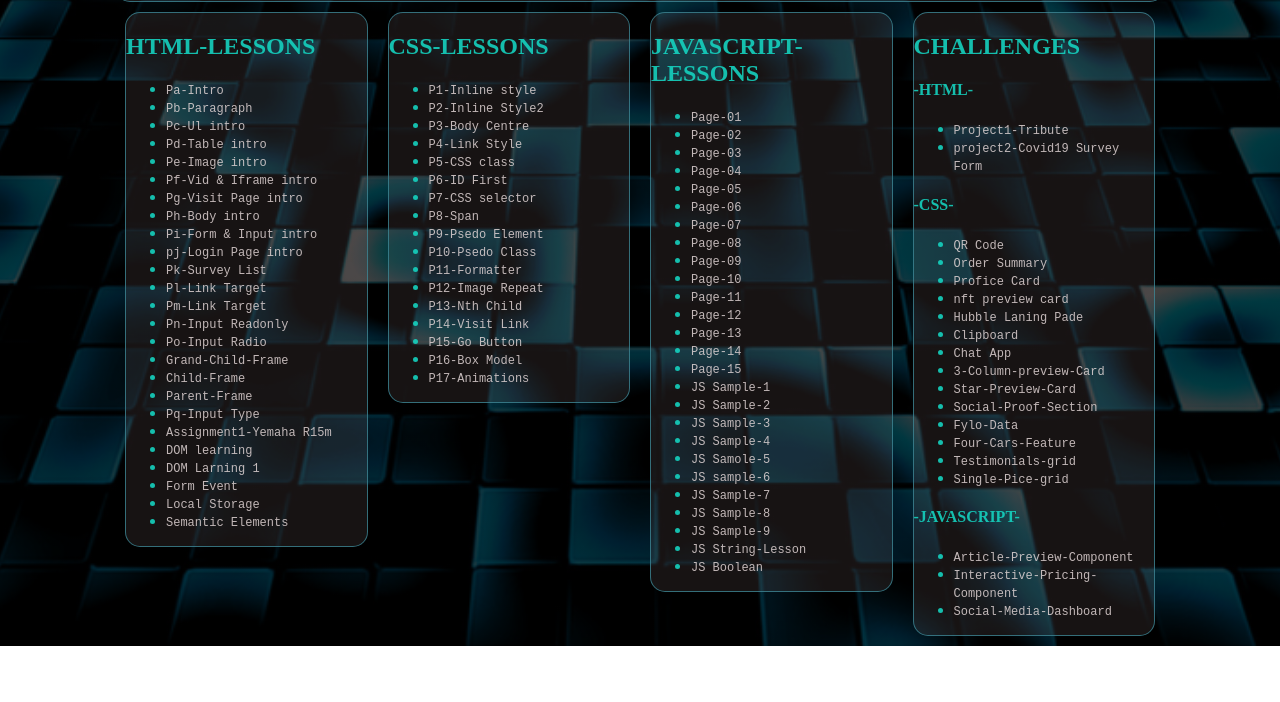
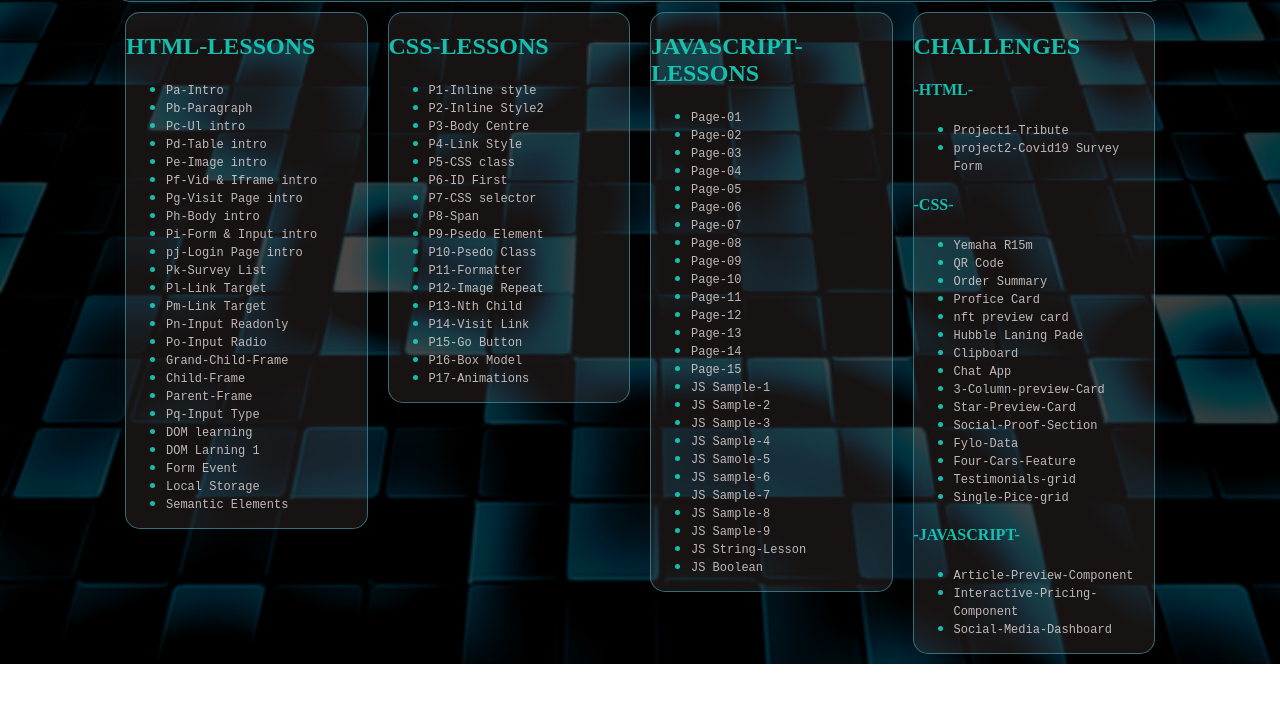
Before and after one commit to POOVARASANPARTHIBAN/NEW, a plain HTML site: page menu.html in a window 1280 px wide. Shown: the part 90-792 px from the top of the page. Drawn offline with Linux system fonts and the light colour scheme.

Commit message:
add yemaha r15 commit

```diff
--- a/menu.html
+++ b/menu.html
@@ -94,7 +94,6 @@ a:hover {
            <li><a href="./src/child-frame.html">Child-Frame</a></li>
            <li><a href="./src/parent.html">Parent-Frame</a></li>
            <li><a href="./src/input-typr.html">Pq-Input Type</a></li>
-           <li><a href="./src/yemaha_r15m.html">Assignment1-Yemaha R15m</a></li>
            <li><a href="./src/DOM_learning.html">DOM learning</a></li>
            <li><a href="./src/DOM_a_learning.html">DOM Larning 1</a></li>
            <li><a href="./src/form_event.html">Form Event</a></li>
@@ -174,11 +173,12 @@ a:hover {
     <p>
       <h4>-HTML-</h4>
         <ul>
-            <li><a href="./src/Tribute.html">Project1-Tribute</a></li>
-            <li><a href="./src/covid.html">project2-Covid19 Survey Form</a></li>
+          <li><a href="./src/Tribute.html">Project1-Tribute</a></li>
+          <li><a href="./src/covid.html">project2-Covid19 Survey Form</a></li>
         </ul>
       <h4>-CSS-</h4>
         <ul>
+            <li><a href="./src/yemaha_r15m.html">Yemaha R15m</a></li>
             <li><a href="./src/csslessons/qr_code/qr_code.html">QR Code</a></li>
             <li><a href="./src/csslessons/order-summary-component-main/index_order_summary.html">Order Summary</a></li>
             <li><a href="./src/csslessons/profile-card-component/profile-card.html">Profice Card</a></li>
```
